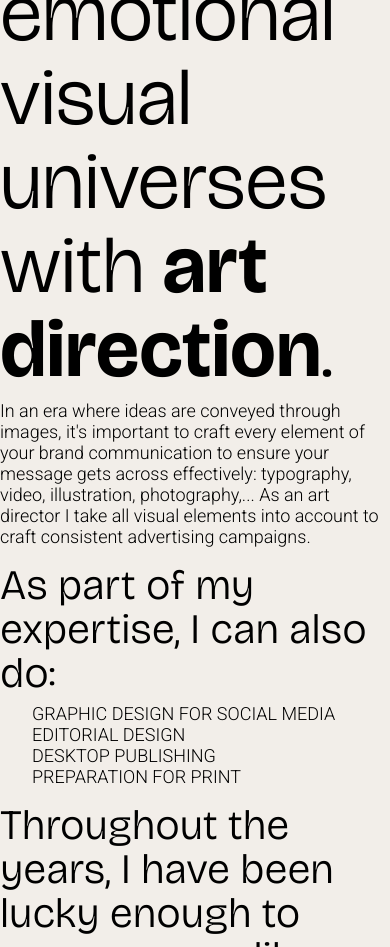
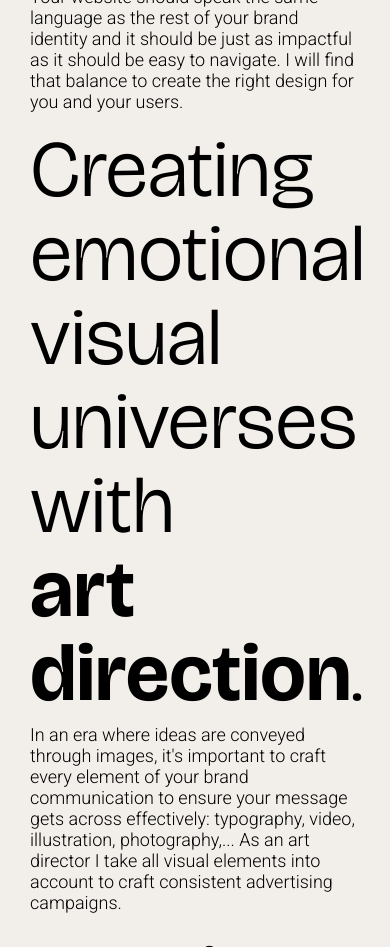
Before and after one commit to paulamode/PF-Ruiz, a plain HTML site: page pages/services.html in a window 390 px wide. Shown: the part 1019-1966 px from the top of the page. Drawn offline with nearby package versions, Linux system fonts and the light colour scheme.

Commit message:
Ajustes en services: grid y responsive

```diff
--- a/pages/services.html
+++ b/pages/services.html
@@ -52,16 +52,16 @@
 
     <main class="services">
         <h2 class="titular1">Building solid <span>brand identities</span>.</h2>
-        <p class="parrafo1">A brand identity is much more than a logo. It starts with defining who you are and how you want to be perceived by the world. Together, we will work on defining these important aspects so that I can then create the right brand and visual language for you.</p>
+        <p class="parrafo1 descripcion-servicio">A brand identity is much more than a logo. It starts with defining who you are and how you want to be perceived by the world. Together, we will work on defining these important aspects so that I can then create the right brand and visual language for you.</p>
 
         <h2 class="titular1">Designing beautiful but usable <span>websites</span>.</h2>
-        <p class="parrafo1">Your website should speak the same language as the rest of your brand identity and it should be just as impactful as it should be easy to navigate. I will find that balance to create the right design for you and your users.</p>
+        <p class="parrafo1 descripcion-servicio">Your website should speak the same language as the rest of your brand identity and it should be just as impactful as it should be easy to navigate. I will find that balance to create the right design for you and your users.</p>
 
         <h2 class="titular1">Creating emotional visual universes with <span>art direction</span>.</h2>
-        <p class="parrafo1">In an era where ideas are conveyed through images, it's important to craft every element of your brand communication to ensure your message gets across effectively: typography, video, illustration, photography,... As an art director I take all visual elements into account to craft consistent advertising campaigns.</p>
+        <p class="parrafo1 descripcion-servicio">In an era where ideas are conveyed through images, it's important to craft every element of your brand communication to ensure your message gets across effectively: typography, video, illustration, photography,... As an art director I take all visual elements into account to craft consistent advertising campaigns.</p>
 
         <h3 class="titular2">As part of my expertise, I can also do:</h3>
-        <ul class="parrafo1">
+        <ul class="parrafo1 otros-servicios">
             <li>GRAPHIC DESIGN FOR SOCIAL MEDIA</li>
             <li>EDITORIAL DESIGN</li>
             <li>DESKTOP PUBLISHING</li>
@@ -69,7 +69,7 @@
         </ul>
 
         <h3 class="titular2">Throughout the years, I have been lucky enough to come across like-minded professionals. So if our project requires any of these services, I will find the right fit.</h3>
-        <ul class="parrafo1">
+        <ul class="parrafo1 otros-servicios">
             <li>COPYWRITING</li>
             <li>PHOTOGRAPHY</li>
             <li>APP AND WEB DEVELOPMENT</li>
--- a/style.css
+++ b/style.css
@@ -108,11 +108,35 @@ main {
 }
 
 /* Estilos especificos para Services */
+.services {
+    display: grid;
+    grid-template-columns: repeat(6, 1fr); /* Grid de 6 columnas iguales */
+    padding: 30px;
+}
+
+.services .titular1 {
+    grid-column: 1 / span 5; /* Que ocupe columnas 1 a 5 */
+}
+
+.services .titular2 {
+    grid-column: 1 / span 5; /* Que ocupe columnas 1 a 5 */
+    margin-top: 10px;
+}
+
+.services .parrafo1 {
+    grid-column: 2 / span 6; /* Columnas 2 a 6 */
+}
+
 .services h2 span {
     font-weight: bold;
 }
 .services ul li {
     list-style-type: none;
+}
+
+.otros-servicios {
+    padding: 0; /* Quitar espacio que queda a la izquierda al ser elementos de lista */
+    margin: 0;
 }
 
 
@@ -191,6 +215,10 @@ footer a {
         line-height: 44px;
     }
 
+    .services{
+        grid-template-columns: 1fr;
+    }
+
     footer{
         font-size: 16px;
         line-height: 18px;
```
